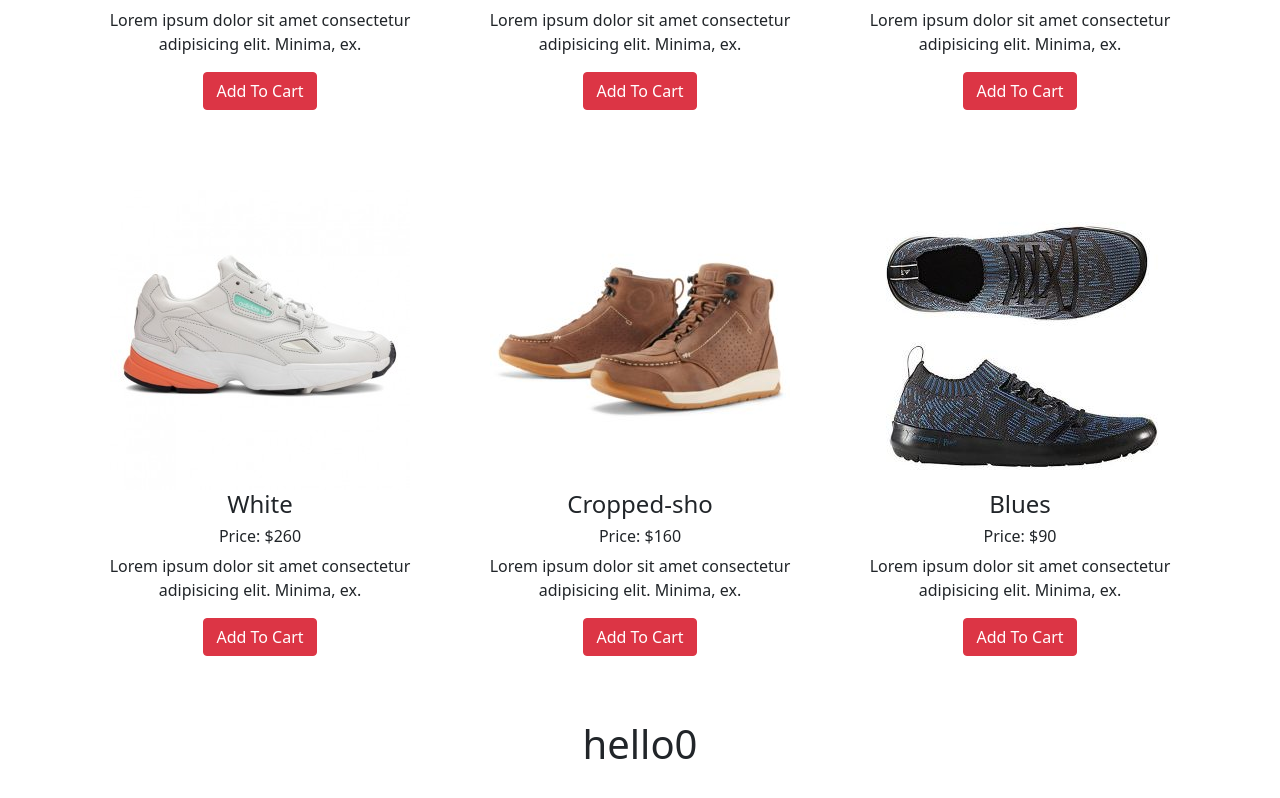
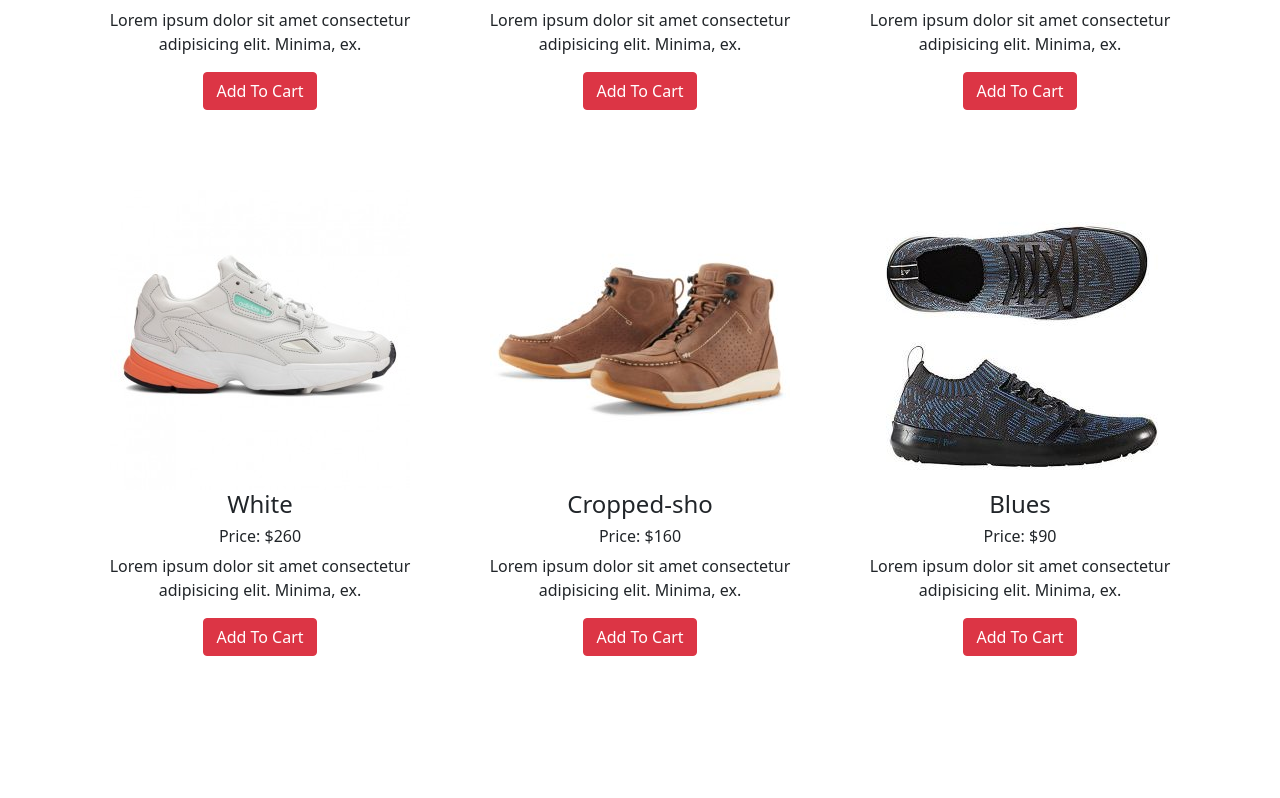
Before and after one commit to Arbind007/SwadApp, a React (Create React App) app: page / in a window 1280 px wide. Shown: the part 651-1449 px from the top of the page. After the commit the page ends 1427 px from the top, so only its background shows below. Built offline with nearby package versions, Linux system fonts and the light colour scheme.

Commit message:
:bug: gibberish text in home

```diff
--- a/src/components/home.js
+++ b/src/components/home.js
@@ -36,7 +36,6 @@ class home extends Component {
       <div className="container text-center my-5 py-2">
         <h2 className="center">Our items</h2>
         <div className="row my-4 pt-4">{itemList}</div>
-        <h1>hello{this.props.total}</h1>
       </div>
     );
   }
```
